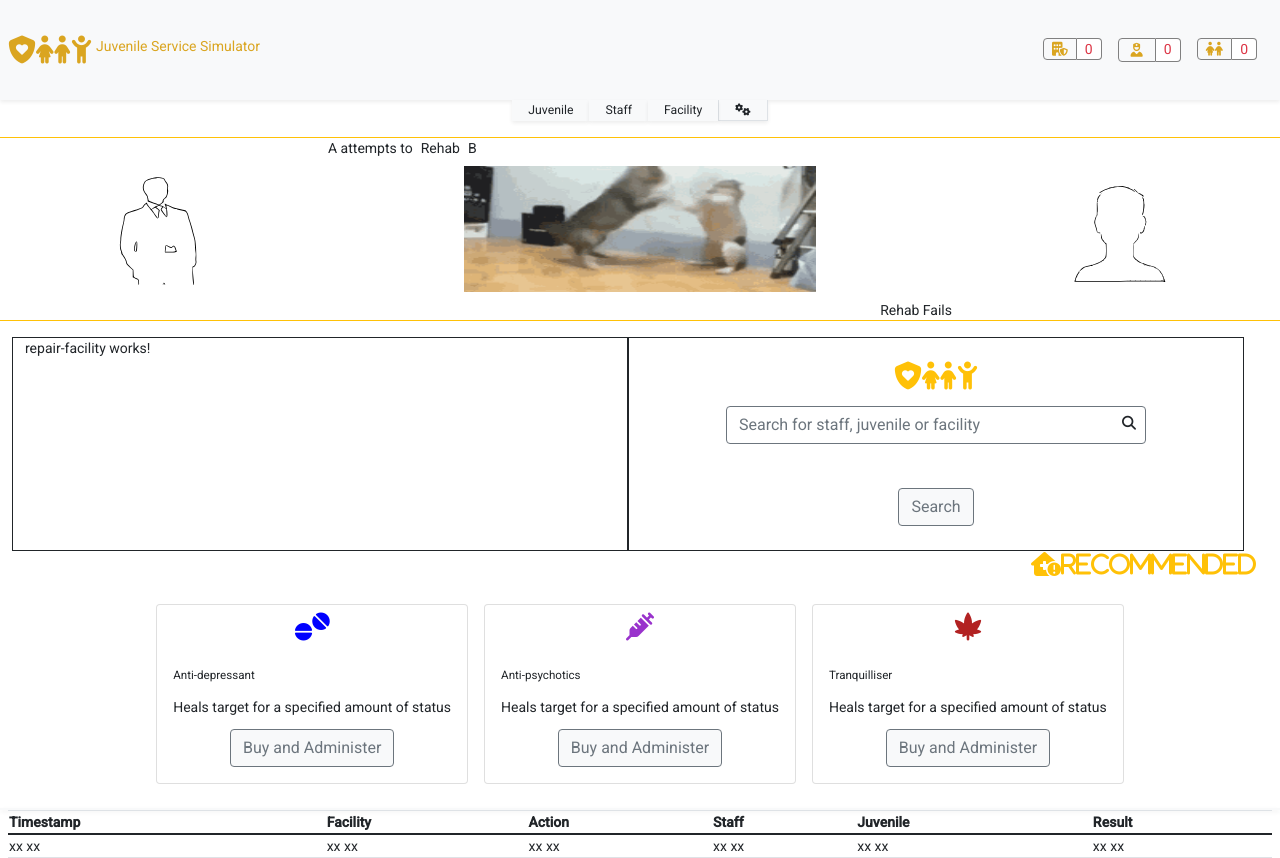
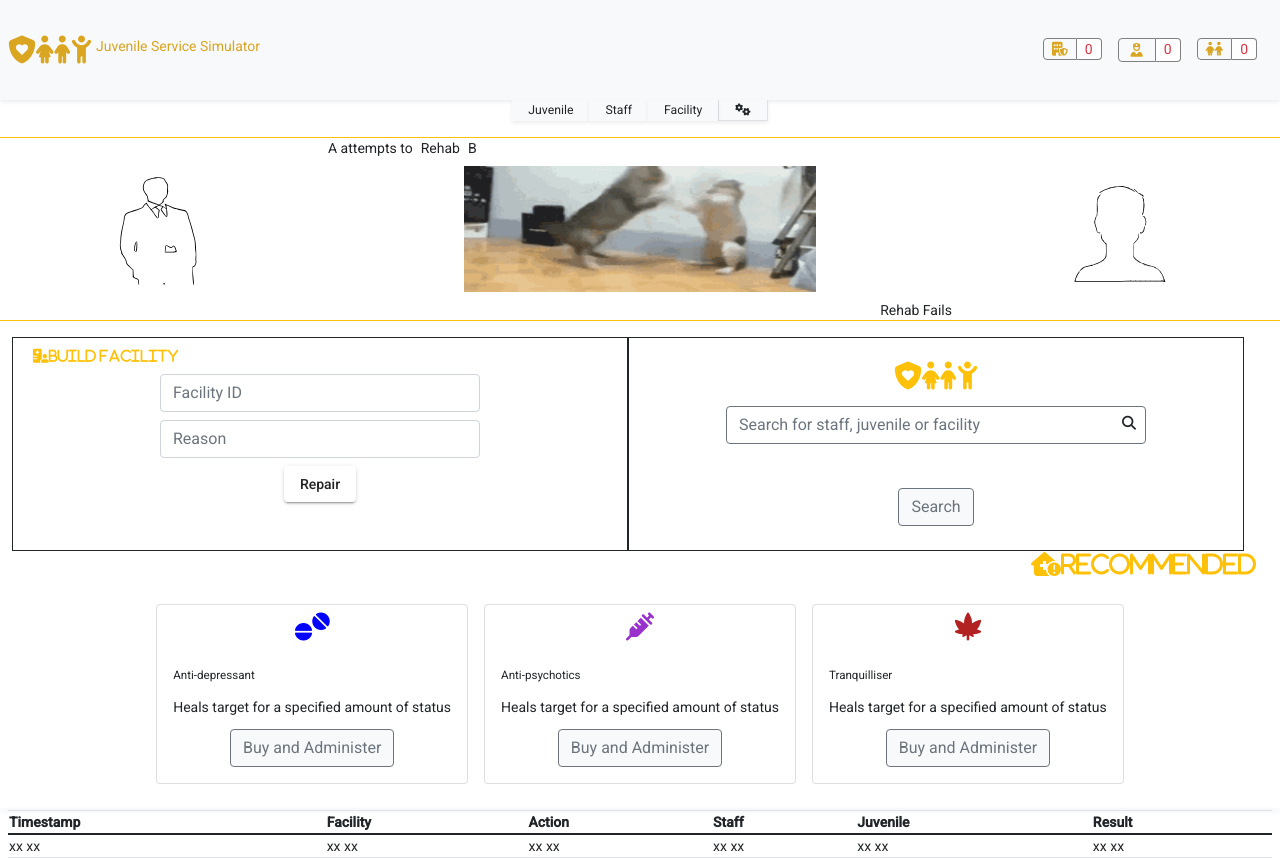
Before and after one commit to jchen127/ClientServerSimulator, an Angular app in the folder defectiveClient/: page /repairF in a window 1280 px wide. Built offline with nearby package versions, Linux system fonts and the light colour scheme.

Commit message:
forms except repair

```diff
--- a/defectiveClient/src/app/repair-facility/repair-facility.component.html
+++ b/defectiveClient/src/app/repair-facility/repair-facility.component.html
@@ -1 +1,24 @@
-<p>repair-facility works!</p>
+<div class="text-warning mt-2 ms-2 user-select-none mb-2">
+
+
+  <i class="fa-solid fa-hospital-user">Build Facility</i>
+</div>
+<form>
+
+
+  <div class="d-flex justify-content-center mb-2">
+    <input type="text" class="form-control" placeholder="Facility ID" style="min-width: 10em; max-width: 20em;">
+
+  </div>
+
+  <div class="d-flex justify-content-center mb-2">
+    <input type="text" class="form-control" placeholder="Reason" style="min-width: 10em; max-width: 20em;">
+
+  </div>
+
+  <div class="d-flex justify-content-center">
+
+    <button mat-raised-button>Repair</button>
+  </div>
+
+</form>
```
